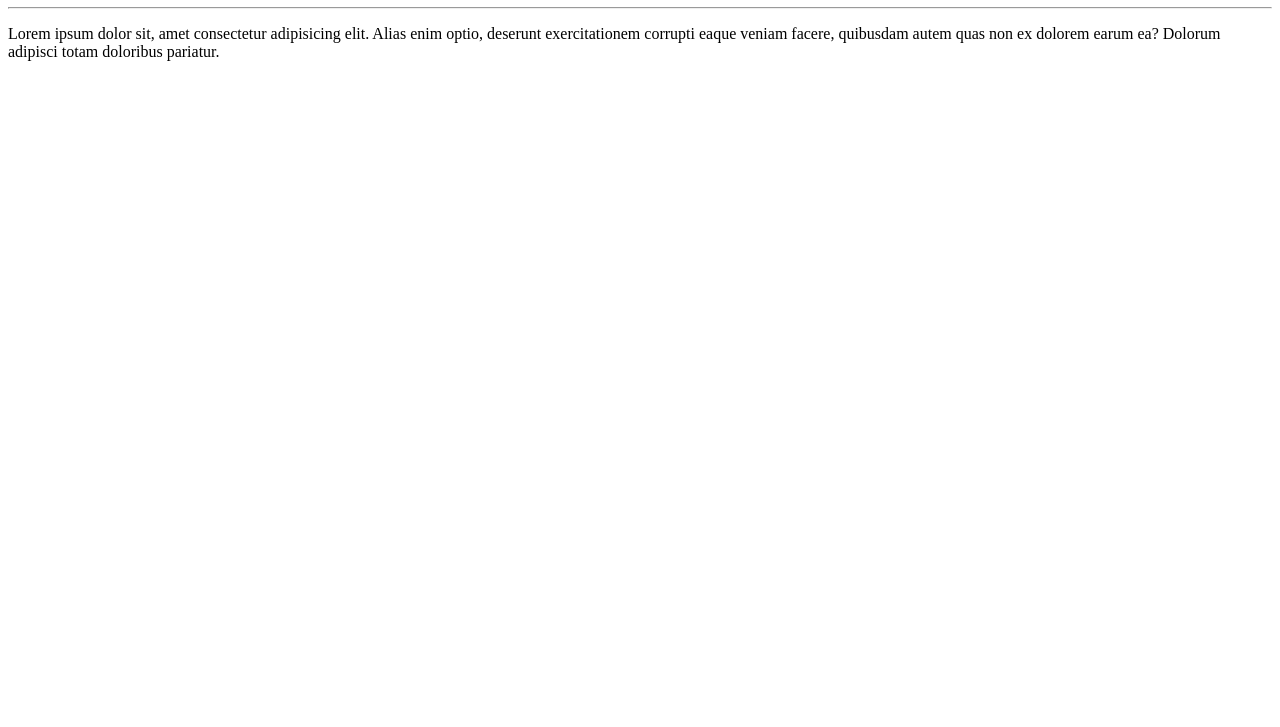
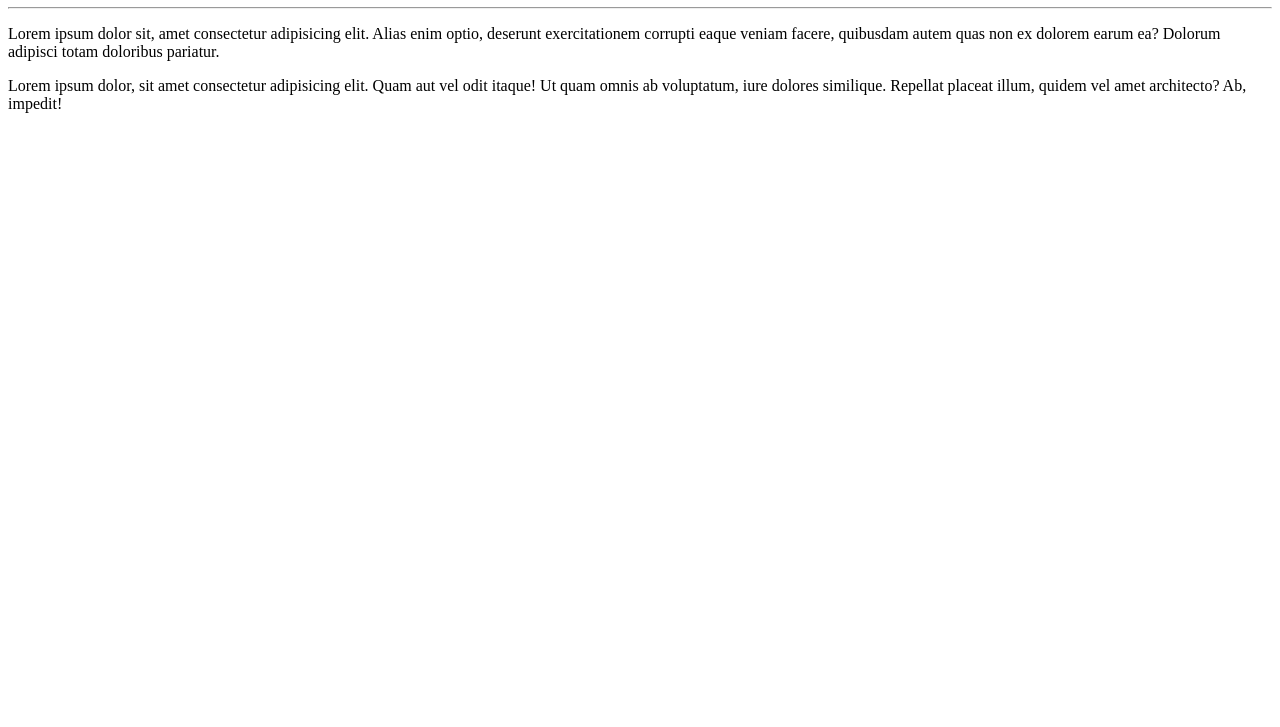
Before and after one commit to AllexRocha/Ola-Mundo, a plain HTML site: page site-exemplo/index.html in a window 1280 px wide. Shown: the part 73-800 px from the top of the page. Drawn offline with Linux system fonts and the light colour scheme.

Commit message:
adicionei um parágrafo

```diff
--- a/site-exemplo/index.html
+++ b/site-exemplo/index.html
@@ -9,5 +9,6 @@
     <h1>Olá, Mundo!</h1>
     <hr>
     <p>Lorem ipsum dolor sit, amet consectetur adipisicing elit. Alias enim optio, deserunt exercitationem corrupti eaque veniam facere, quibusdam autem quas non ex dolorem earum ea? Dolorum adipisci totam doloribus pariatur.</p>
+    <p>Lorem ipsum dolor, sit amet consectetur adipisicing elit. Quam aut vel odit itaque! Ut quam omnis ab voluptatum, iure dolores similique. Repellat placeat illum, quidem vel amet architecto? Ab, impedit!</p>
 </body>
 </html>
```
